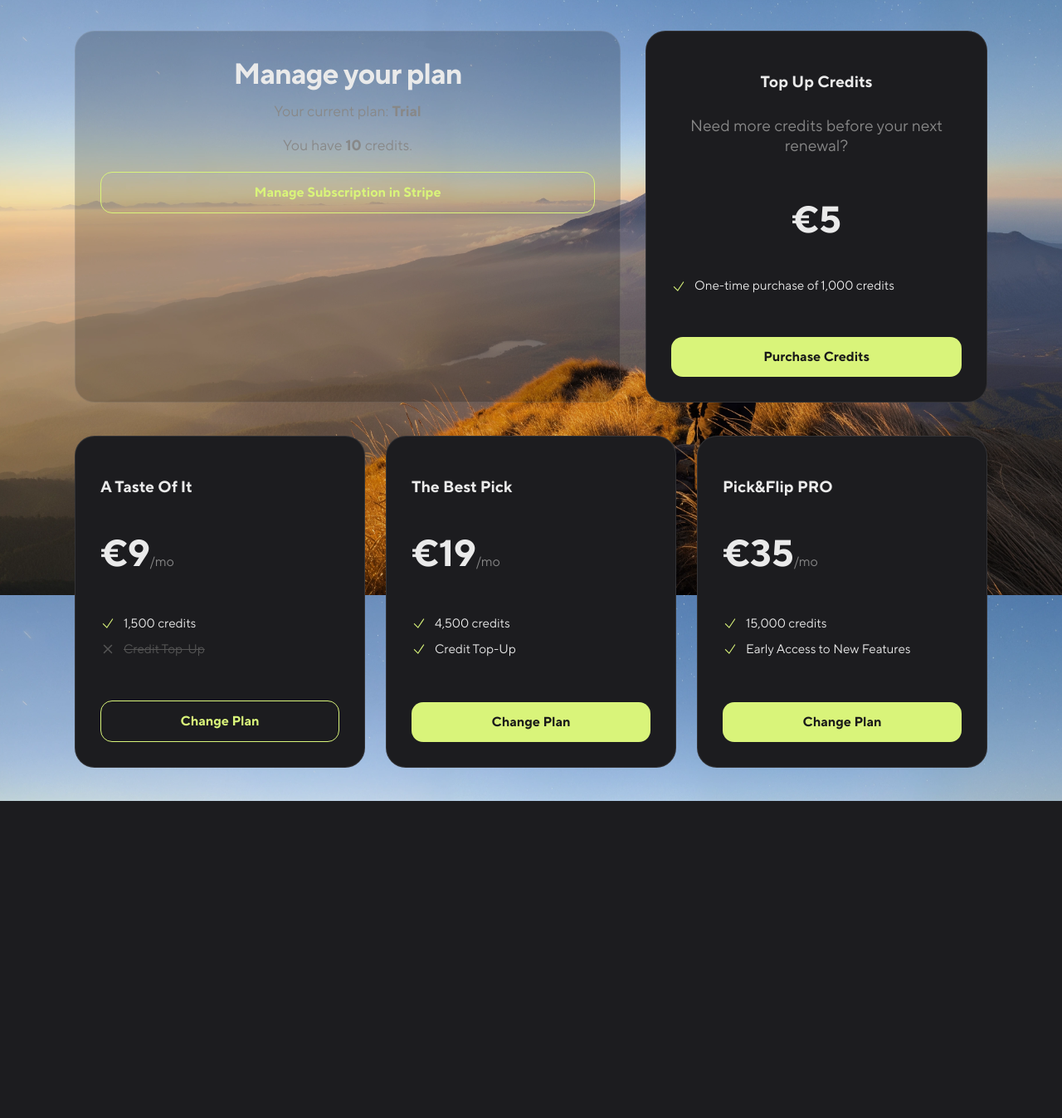
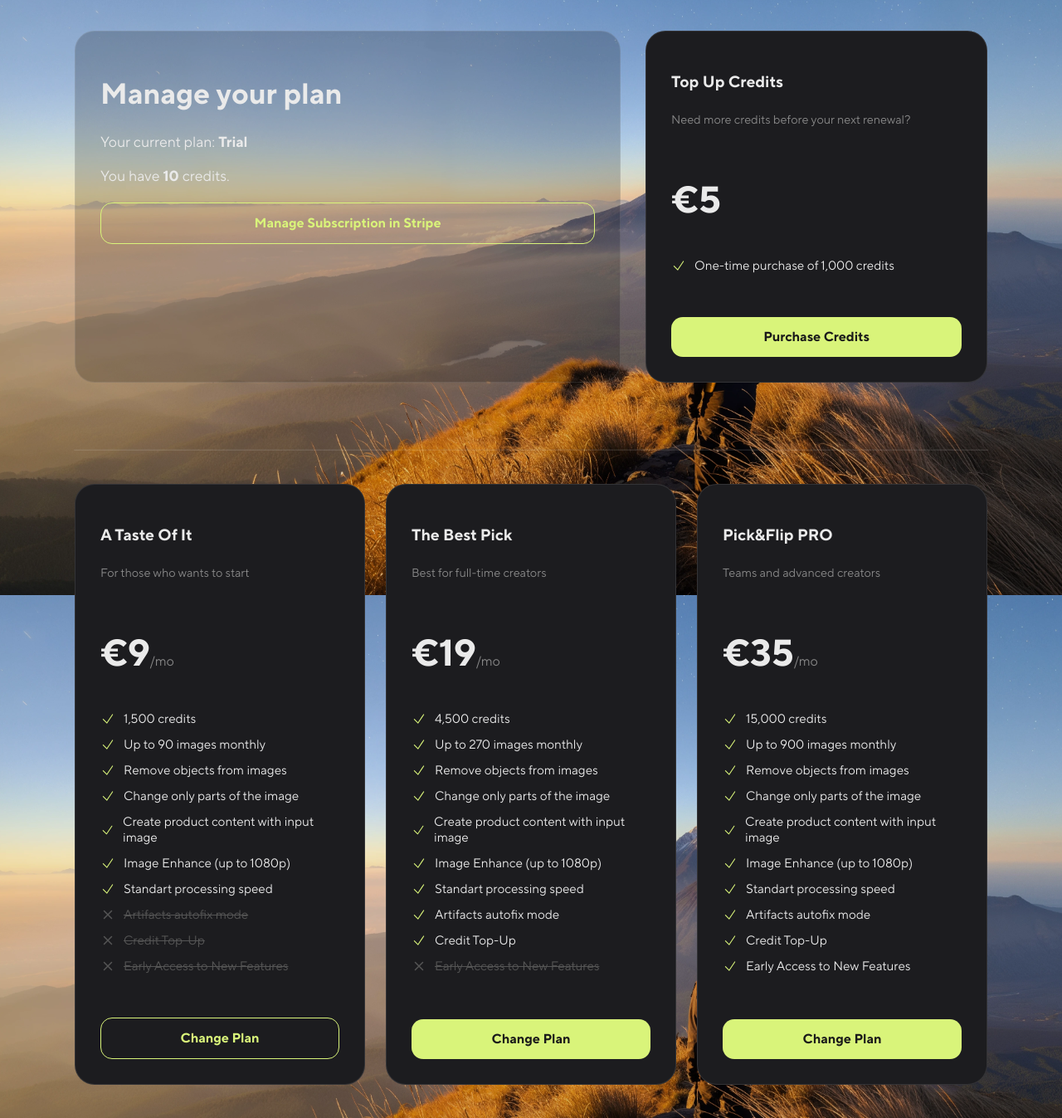
Before and after one commit to labprototypes/render-direct-project, a Flask app: page /billing in a window 1280 px wide. Shown: the part 83-1430 px from the top of the page at 83% size. Before the commit the page ends 1048 px from the top, so only its background shows below. Run offline with Flask 3, Linux system fonts and the light colour scheme; the visitor is signed in with stand-in values (Sample User, id 1).

Commit message:
Update billing.html

```diff
--- a/templates/billing.html
+++ b/templates/billing.html
@@ -1,9 +1,9 @@
 {% extends "base_portal.html" %}
 
-{% block title %}Manage Billing{% endblock %}
+{% block title %}Manage Your Plan{% endblock %}
 
 {% block portal_content %}
-<div class="portal-header billing-header">
+<div class="billing-header">
     <div class="current-plan-info">
         <h1>Manage your plan</h1>
         <p>Your current plan: <strong>{{ current_user.current_plan.replace('_', ' ')|title }}</strong></p>
@@ -20,54 +20,82 @@
             <li class="available"><svg fill="none" viewBox="0 0 24 24" stroke-width="1.5" stroke="currentColor"><path stroke-linecap="round" stroke-linejoin="round" d="m4.5 12.75 6 6 9-13.5" /></svg>One-time purchase of 1,000 credits</li>
         </ul>
         <form action="{{ url_for('create_checkout_session') }}" method="POST">
-            <input type="hidden" name="price_id" value="{{ TOKEN_PRICE_ID }}" />
+            <input type="hidden" name="price_id" value="{{ TOKEN_PRICE_ID }}">
             <button type="submit" class="btn">Purchase Credits</button>
         </form>
     </div>
 </div>
 
+<hr style="width: 100%; max-width: 1100px; border-color: var(--border-color); margin: 40px 0;">
+
 <div class="plans-grid">
     <div class="plan-card {% if current_user.current_plan == 'taste' %}highlighted{% endif %}">
         <h3 class="plan-name">A Taste Of It</h3>
-        <div class="plan-price" style="margin-bottom: 25px;">&euro;9<span>/mo</span></div>
+        <p class="plan-description">For those who wants to start</p>
+        <div class="plan-price">&euro;9<span>/mo</span></div>
         <ul class="plan-includes">
-             <li class="available"><svg fill="none" viewBox="0 0 24 24" stroke-width="1.5" stroke="currentColor"><path stroke-linecap="round" stroke-linejoin="round" d="m4.5 12.75 6 6 9-13.5" /></svg>1,500 credits</li>
+            <li class="available"><svg fill="none" viewBox="0 0 24 24" stroke-width="1.5" stroke="currentColor"><path stroke-linecap="round" stroke-linejoin="round" d="m4.5 12.75 6 6 9-13.5" /></svg>1,500 credits</li>
+            <li class="available"><svg fill="none" viewBox="0 0 24 24" stroke-width="1.5" stroke="currentColor"><path stroke-linecap="round" stroke-linejoin="round" d="m4.5 12.75 6 6 9-13.5" /></svg>Up to 90 images monthly</li>
+            <li class="available"><svg fill="none" viewBox="0 0 24 24" stroke-width="1.5" stroke="currentColor"><path stroke-linecap="round" stroke-linejoin="round" d="m4.5 12.75 6 6 9-13.5" /></svg>Remove objects from images</li>
+            <li class="available"><svg fill="none" viewBox="0 0 24 24" stroke-width="1.5" stroke="currentColor"><path stroke-linecap="round" stroke-linejoin="round" d="m4.5 12.75 6 6 9-13.5" /></svg>Change only parts of the image</li>
+            <li class="available"><svg fill="none" viewBox="0 0 24 24" stroke-width="1.5" stroke="currentColor"><path stroke-linecap="round" stroke-linejoin="round" d="m4.5 12.75 6 6 9-13.5" /></svg>Create product content with input image</li>
+            <li class="available"><svg fill="none" viewBox="0 0 24 24" stroke-width="1.5" stroke="currentColor"><path stroke-linecap="round" stroke-linejoin="round" d="m4.5 12.75 6 6 9-13.5" /></svg>Image Enhance (up to 1080p)</li>
+            <li class="available"><svg fill="none" viewBox="0 0 24 24" stroke-width="1.5" stroke="currentColor"><path stroke-linecap="round" stroke-linejoin="round" d="m4.5 12.75 6 6 9-13.5" /></svg>Standart processing speed</li>
+            <li class="unavailable"><svg fill="none" viewBox="0 0 24 24" stroke-width="2" stroke="currentColor"><path stroke-linecap="round" stroke-linejoin="round" d="M6 18 18 6M6 6l12 12" /></svg>Artifacts autofix mode</li>
             <li class="unavailable"><svg fill="none" viewBox="0 0 24 24" stroke-width="2" stroke="currentColor"><path stroke-linecap="round" stroke-linejoin="round" d="M6 18 18 6M6 6l12 12" /></svg>Credit Top-Up</li>
+            <li class="unavailable"><svg fill="none" viewBox="0 0 24 24" stroke-width="2" stroke="currentColor"><path stroke-linecap="round" stroke-linejoin="round" d="M6 18 18 6M6 6l12 12" /></svg>Early Access to New Features</li>
         </ul>
         {% if current_user.current_plan == 'taste' %}
             <button class="btn-disabled">Your Current Plan</button>
         {% else %}
-            <button class="btn btn-secondary" onclick="document.querySelector('#portal-form').submit();">Change Plan</button>
+            <form action="{{ url_for('create_portal_session') }}" method="POST"><button type="submit" class="btn btn-secondary">Change Plan</button></form>
         {% endif %}
     </div>
 
     <div class="plan-card {% if current_user.current_plan == 'best' %}highlighted{% endif %}">
         <h3 class="plan-name">The Best Pick</h3>
-        <div class="plan-price" style="margin-bottom: 25px;">&euro;19<span>/mo</span></div>
-         <ul class="plan-includes">
+        <p class="plan-description">Best for full-time creators</p>
+        <div class="plan-price">&euro;19<span>/mo</span></div>
+        <ul class="plan-includes">
             <li class="available"><svg fill="none" viewBox="0 0 24 24" stroke-width="1.5" stroke="currentColor"><path stroke-linecap="round" stroke-linejoin="round" d="m4.5 12.75 6 6 9-13.5" /></svg>4,500 credits</li>
+            <li class="available"><svg fill="none" viewBox="0 0 24 24" stroke-width="1.5" stroke="currentColor"><path stroke-linecap="round" stroke-linejoin="round" d="m4.5 12.75 6 6 9-13.5" /></svg>Up to 270 images monthly</li>
+            <li class="available"><svg fill="none" viewBox="0 0 24 24" stroke-width="1.5" stroke="currentColor"><path stroke-linecap="round" stroke-linejoin="round" d="m4.5 12.75 6 6 9-13.5" /></svg>Remove objects from images</li>
+            <li class="available"><svg fill="none" viewBox="0 0 24 24" stroke-width="1.5" stroke="currentColor"><path stroke-linecap="round" stroke-linejoin="round" d="m4.5 12.75 6 6 9-13.5" /></svg>Change only parts of the image</li>
+            <li class="available"><svg fill="none" viewBox="0 0 24 24" stroke-width="1.5" stroke="currentColor"><path stroke-linecap="round" stroke-linejoin="round" d="m4.5 12.75 6 6 9-13.5" /></svg>Create product content with input image</li>
+            <li class="available"><svg fill="none" viewBox="0 0 24 24" stroke-width="1.5" stroke="currentColor"><path stroke-linecap="round" stroke-linejoin="round" d="m4.5 12.75 6 6 9-13.5" /></svg>Image Enhance (up to 1080p)</li>
+            <li class="available"><svg fill="none" viewBox="0 0 24 24" stroke-width="1.5" stroke="currentColor"><path stroke-linecap="round" stroke-linejoin="round" d="m4.5 12.75 6 6 9-13.5" /></svg>Standart processing speed</li>
+            <li class="available"><svg fill="none" viewBox="0 0 24 24" stroke-width="1.5" stroke="currentColor"><path stroke-linecap="round" stroke-linejoin="round" d="m4.5 12.75 6 6 9-13.5" /></svg>Artifacts autofix mode</li>
             <li class="available"><svg fill="none" viewBox="0 0 24 24" stroke-width="1.5" stroke="currentColor"><path stroke-linecap="round" stroke-linejoin="round" d="m4.5 12.75 6 6 9-13.5" /></svg>Credit Top-Up</li>
+            <li class="unavailable"><svg fill="none" viewBox="0 0 24 24" stroke-width="2" stroke="currentColor"><path stroke-linecap="round" stroke-linejoin="round" d="M6 18 18 6M6 6l12 12" /></svg>Early Access to New Features</li>
         </ul>
         {% if current_user.current_plan == 'best' %}
             <button class="btn-disabled">Your Current Plan</button>
         {% else %}
-             <button class="btn" onclick="document.querySelector('#portal-form').submit();">Change Plan</button>
+             <form action="{{ url_for('create_portal_session') }}" method="POST"><button type="submit" class="btn">Change Plan</button></form>
         {% endif %}
     </div>
 
     <div class="plan-card {% if current_user.current_plan == 'pro' %}highlighted{% endif %}">
         <h3 class="plan-name">Pick&Flip PRO</h3>
-        <div class="plan-price" style="margin-bottom: 25px;">&euro;35<span>/mo</span></div>
+        <p class="plan-description">Teams and advanced creators</p>
+        <div class="plan-price">&euro;35<span>/mo</span></div>
         <ul class="plan-includes">
             <li class="available"><svg fill="none" viewBox="0 0 24 24" stroke-width="1.5" stroke="currentColor"><path stroke-linecap="round" stroke-linejoin="round" d="m4.5 12.75 6 6 9-13.5" /></svg>15,000 credits</li>
+            <li class="available"><svg fill="none" viewBox="0 0 24 24" stroke-width="1.5" stroke="currentColor"><path stroke-linecap="round" stroke-linejoin="round" d="m4.5 12.75 6 6 9-13.5" /></svg>Up to 900 images monthly</li>
+            <li class="available"><svg fill="none" viewBox="0 0 24 24" stroke-width="1.5" stroke="currentColor"><path stroke-linecap="round" stroke-linejoin="round" d="m4.5 12.75 6 6 9-13.5" /></svg>Remove objects from images</li>
+            <li class="available"><svg fill="none" viewBox="0 0 24 24" stroke-width="1.5" stroke="currentColor"><path stroke-linecap="round" stroke-linejoin="round" d="m4.5 12.75 6 6 9-13.5" /></svg>Change only parts of the image</li>
+            <li class="available"><svg fill="none" viewBox="0 0 24 24" stroke-width="1.5" stroke="currentColor"><path stroke-linecap="round" stroke-linejoin="round" d="m4.5 12.75 6 6 9-13.5" /></svg>Create product content with input image</li>
+            <li class="available"><svg fill="none" viewBox="0 0 24 24" stroke-width="1.5" stroke="currentColor"><path stroke-linecap="round" stroke-linejoin="round" d="m4.5 12.75 6 6 9-13.5" /></svg>Image Enhance (up to 1080p)</li>
+            <li class="available"><svg fill="none" viewBox="0 0 24 24" stroke-width="1.5" stroke="currentColor"><path stroke-linecap="round" stroke-linejoin="round" d="m4.5 12.75 6 6 9-13.5" /></svg>Standart processing speed</li>
+            <li class="available"><svg fill="none" viewBox="0 0 24 24" stroke-width="1.5" stroke="currentColor"><path stroke-linecap="round" stroke-linejoin="round" d="m4.5 12.75 6 6 9-13.5" /></svg>Artifacts autofix mode</li>
+            <li class="available"><svg fill="none" viewBox="0 0 24 24" stroke-width="1.5" stroke="currentColor"><path stroke-linecap="round" stroke-linejoin="round" d="m4.5 12.75 6 6 9-13.5" /></svg>Credit Top-Up</li>
             <li class="available"><svg fill="none" viewBox="0 0 24 24" stroke-width="1.5" stroke="currentColor"><path stroke-linecap="round" stroke-linejoin="round" d="m4.5 12.75 6 6 9-13.5" /></svg>Early Access to New Features</li>
         </ul>
         {% if current_user.current_plan == 'pro' %}
             <button class="btn-disabled">Your Current Plan</button>
         {% else %}
-            <button class="btn" onclick="document.querySelector('#portal-form').submit();">Change Plan</button>
+            <form action="{{ url_for('create_portal_session') }}" method="POST"><button type="submit" class="btn">Change Plan</button></form>
         {% endif %}
     </div>
 </div>
-<form id="portal-form" action="{{ url_for('create_portal_session') }}" method="POST" style="display: none;"></form>
 {% endblock %}
```
